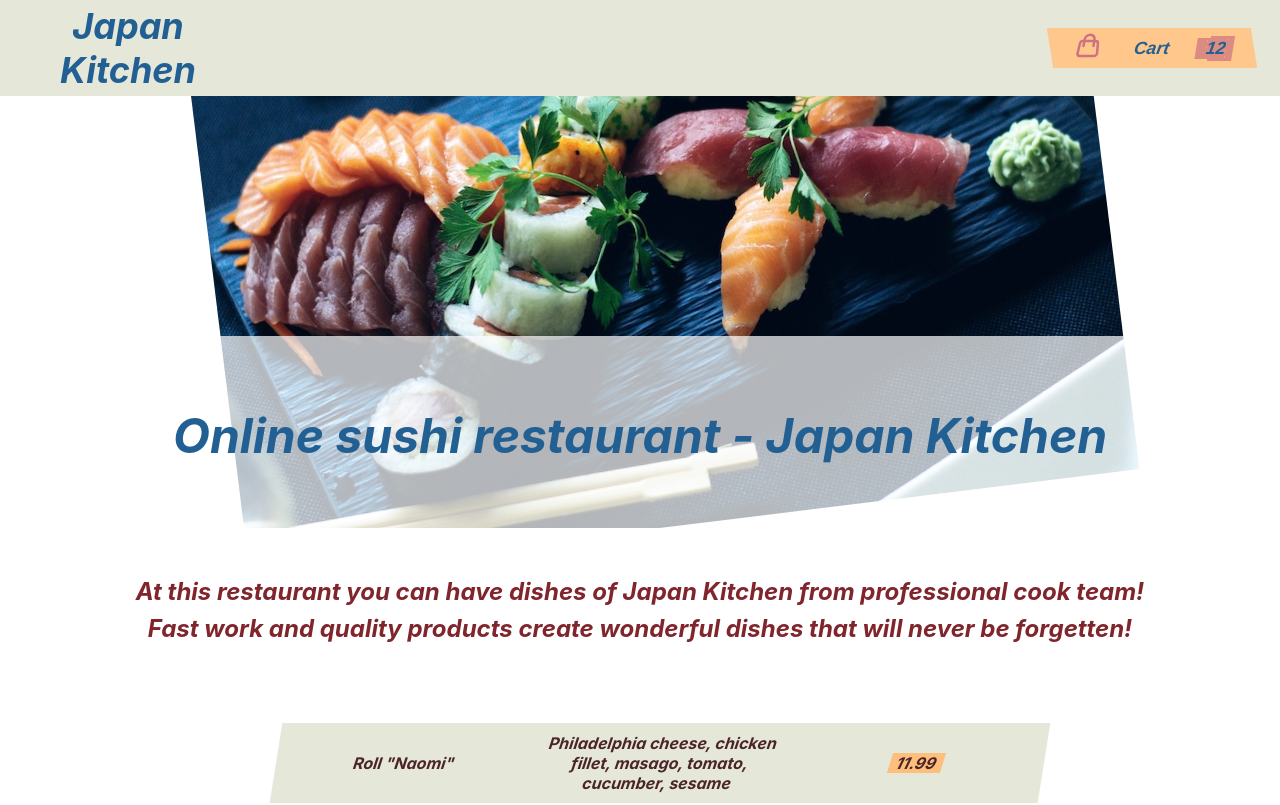
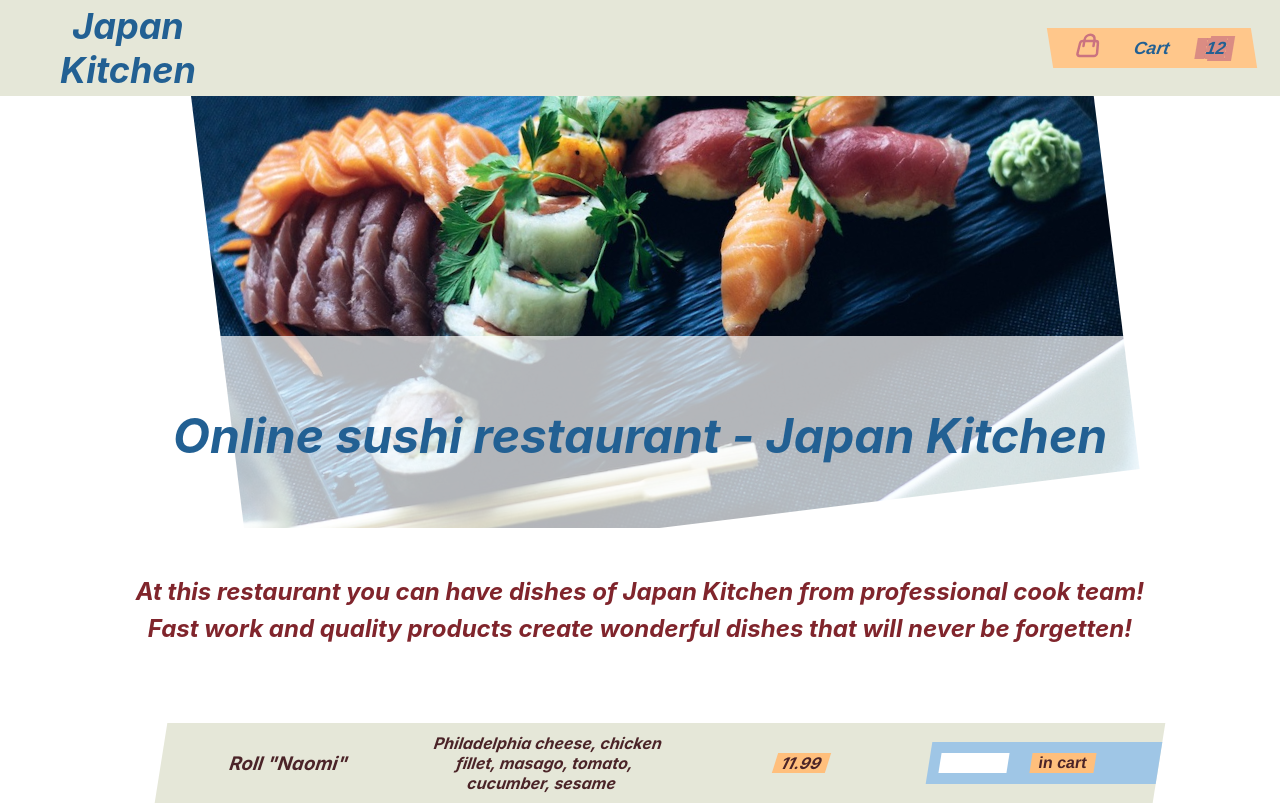
Before and after one commit to Waldemar-00/japan-kitchen, a React (Create React App) app: page / in a window 1280 px wide. Shown: the top 805 px of the page. Built offline with nearby package versions, Linux system fonts and the light colour scheme.

Commit message:
added custom elements, created with them form

```diff
--- a/src/components/List/Dishes.js
+++ b/src/components/List/Dishes.js
@@ -1,15 +1,19 @@
 import styles from './Dishes.module.css'
 import DataDishes from './DataDishes'
+import FormDish from './FormDish'
 function Dishes() {
   return (
     <ul className={styles.listDishes}>
       {
         DataDishes().map(dish => {
-          return <li key={dish.id}>
-            <div>{dish.name}</div>
-            <div>{dish.description}</div>
-            <div className={styles.price}>{dish.price}</div>
+          return(
+            <li key={dish.id}>
+              <div><h3>{dish.name}</h3></div>
+              <div>{dish.description}</div>
+              <div className={styles.price}>{dish.price}</div>
+              <FormDish className={styles.form}/>
             </li>
+          )
         })
       }
     </ul>
--- a/src/components/List/Dishes.module.css
+++ b/src/components/List/Dishes.module.css
@@ -26,6 +26,15 @@
   background-color: rgb(159, 198, 230);
   color: #14481aff;
 }
+.listDishes li .form {
+  background-color: #9fc6e6ff;
+}
+.listDishes li:nth-child(2n) .form {
+  background-color: #e5e7d8ff;
+}
+.listDishes li:nth-child(2n) .form button {
+  color: #14481aff
+}
 .price {
   width: 3.3rem;
   margin: 0 auto;
--- /dev/null
+++ b/src/components/List/FormDish.js
@@ -0,0 +1,16 @@
+import Input from '../UI/Input'
+import Button from '../UI/Button'
+import styles from './FormDish.module.css'
+function FormDish({className}) {
+  return (
+    <div className={className}>
+      <Input className={styles.inputDish}
+        type='text'
+        inputMode='numeric'
+        pattern='\d*'
+      />
+      <Button className={styles.buttonDish}>in cart</Button>
+    </div>
+  )
+}
+export default FormDish
--- /dev/null
+++ b/src/components/List/FormDish.module.css
@@ -0,0 +1,26 @@
+.inputDish {
+  width: 4rem;
+  margin: 0.7rem;
+  border: none;
+  font-size: 1rem;
+  font-weight: bold;
+  color: #226093ff;
+  text-align: center;
+  appearance: none;
+}
+.inputDish:focus {
+  outline: none;
+  border: 4px solid white;
+  appearance: none;
+}
+
+.buttonDish {
+  width: 4rem;
+  margin: 0.7rem 4rem 0.7rem 0.7rem;
+  border: none;
+  font-size: 1rem;
+  font-weight: bold;
+  color: #4b2428ff;
+  cursor: pointer;
+  background-color: #ffbf7cff;
+}
--- a/src/components/UI/Button.js
+++ b/src/components/UI/Button.js
@@ -1,6 +1,6 @@
-export default function Button({ type, children }) {
+export default function Button({ type, children, className }) {
   return (
-    <button type={type}>
+    <button type={type} className={className}>
       {children}
     </button>
   )
--- /dev/null
+++ b/src/components/UI/Input.js
@@ -0,0 +1,26 @@
+
+export default function Input(
+  {
+    type,
+    name,
+    disabled,
+    id,
+    className,
+    inputMode,
+    pattern
+  }
+) {
+  return (
+    <>
+      <label htmlFor={id}>{name}</label>
+      <input type={type}
+        name={name}
+        disabled={disabled}
+        id={id}
+        className={className}
+        inputMode={inputMode}
+        pattern={pattern}
+        />
+    </>
+  )
+}
```
